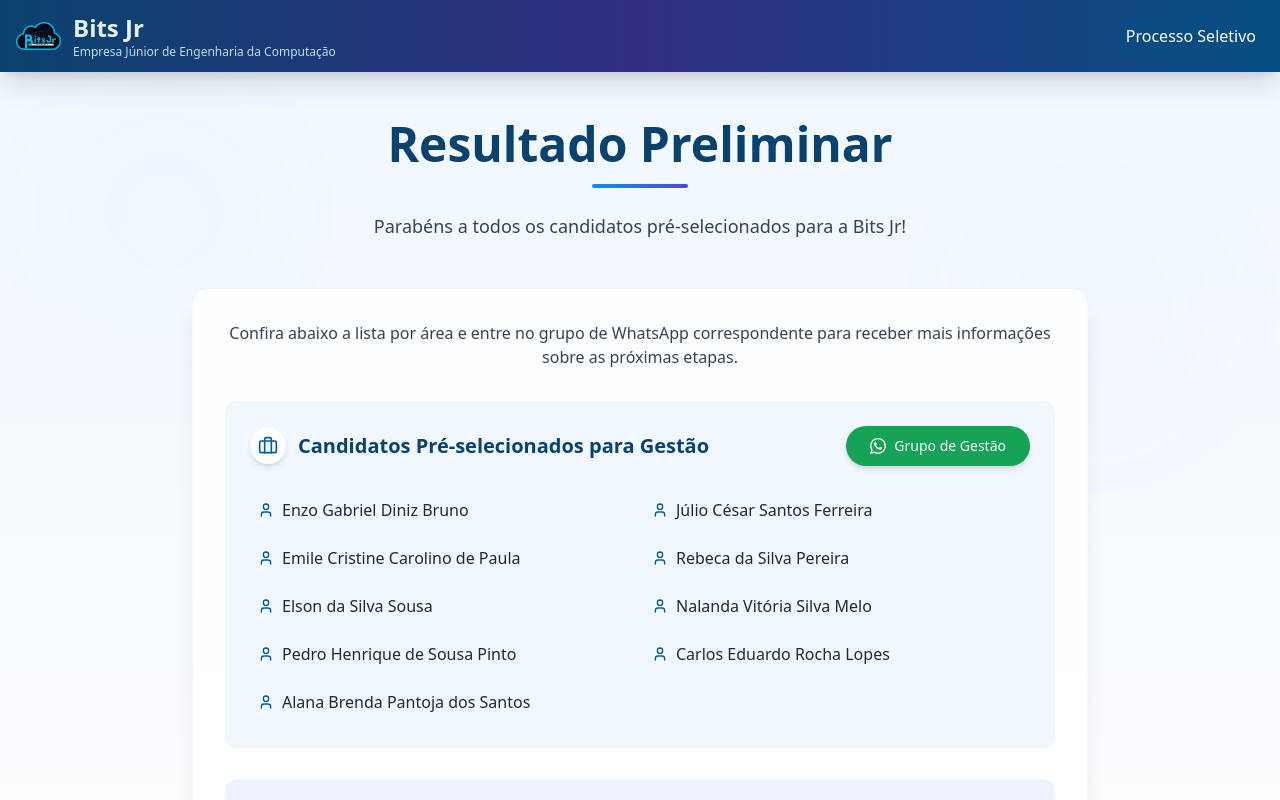
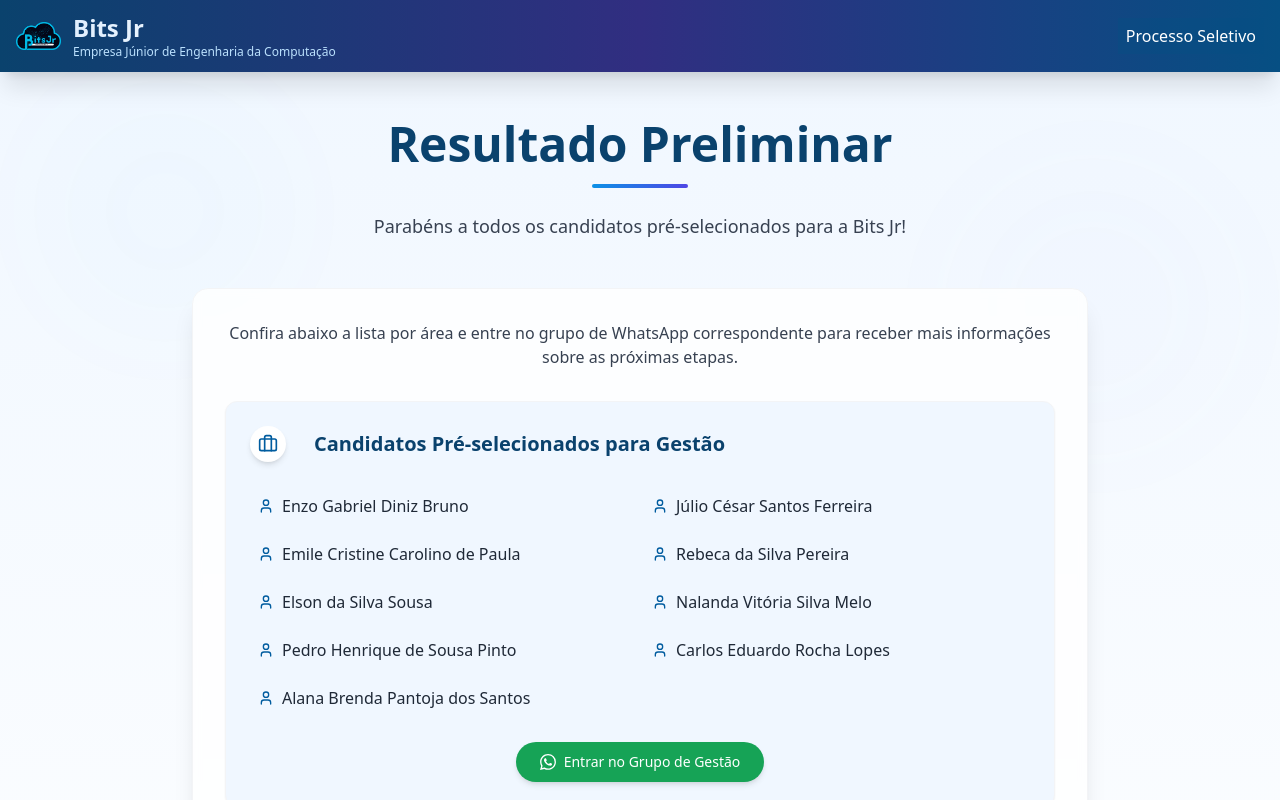
Before and after one commit to ALEXSANDER2002/PSS-BITS-JR, a Next.js app: page / in a window 1280 px wide. Shown: the top 800 px of the page. Built offline with nearby package versions, Linux system fonts and the light colour scheme.

Commit message:
Mover botão de WhatsApp para o final do card

```diff
--- a/components/candidate-list.tsx
+++ b/components/candidate-list.tsx
@@ -28,21 +28,15 @@ export default function CandidateList({
       {/* Elemento decorativo */}
       <div className="absolute -right-16 -top-16 w-32 h-32 bg-white/10 rounded-full blur-xl opacity-0 group-hover:opacity-30 transition-opacity duration-700"></div>
 
-      <div className="flex flex-col sm:flex-row sm:items-center sm:justify-between gap-4 mb-4 sm:mb-6">
-        <div className="flex items-center">
-          <div className="mr-3 bg-white p-2 rounded-full shadow-md">{icone}</div>
-          <div>
-            <h2 className="text-lg sm:text-xl font-bold text-blue-900">{titulo}</h2>
-            {descricao && <p className="text-xs sm:text-sm text-gray-600">{descricao}</p>}
-          </div>
-        </div>
-
-        <div className="flex justify-start">
-          <WhatsAppButton texto={`Grupo de ${areaName}`} link={whatsappLink} />
+      <div className="flex items-center gap-4 mb-4 sm:mb-6">
+        <div className="mr-3 bg-white p-2 rounded-full shadow-md">{icone}</div>
+        <div>
+          <h2 className="text-lg sm:text-xl font-bold text-blue-900">{titulo}</h2>
+          {descricao && <p className="text-xs sm:text-sm text-gray-600">{descricao}</p>}
         </div>
       </div>
 
-      <div className="grid grid-cols-1 md:grid-cols-2 gap-1 sm:gap-2">
+      <div className="grid grid-cols-1 md:grid-cols-2 gap-1 sm:gap-2 mb-4 sm:mb-6">
         {candidatos.map((candidato, index) => (
           <div key={index} className="flex items-center p-1.5 sm:p-2 rounded-lg hover:bg-white/60 transition-colors">
             <User className="h-4 w-4 mr-2 text-blue-700 flex-shrink-0" />
@@ -50,6 +44,10 @@ export default function CandidateList({
           </div>
         ))}
       </div>
+
+      <div className="flex justify-center mt-2">
+        <WhatsAppButton texto={`Entrar no Grupo de ${areaName}`} link={whatsappLink} />
+      </div>
     </div>
   )
 }
--- a/components/whatsapp-button.tsx
+++ b/components/whatsapp-button.tsx
@@ -15,7 +15,7 @@ export default function WhatsAppButton({ texto = "Entrar no Grupo de WhatsApp",
   return (
     <Button
       onClick={handleClick}
-      className="bg-green-600 hover:bg-green-500 text-white font-medium py-2 px-4 sm:px-6 rounded-full flex items-center gap-2 transition-all transform hover:scale-105 hover:shadow-lg shadow-md text-xs sm:text-sm relative overflow-hidden group"
+      className="bg-green-600 hover:bg-green-500 text-white font-medium py-2 px-6 rounded-full flex items-center gap-2 transition-all transform hover:scale-105 hover:shadow-lg shadow-md text-sm relative overflow-hidden group"
     >
       <span className="absolute inset-0 w-full h-full bg-gradient-to-r from-green-500 to-green-600 opacity-0 group-hover:opacity-100 transition-opacity"></span>
       <svg viewBox="0 0 24 24" width="20" height="20" fill="white" className="relative z-10">
```
